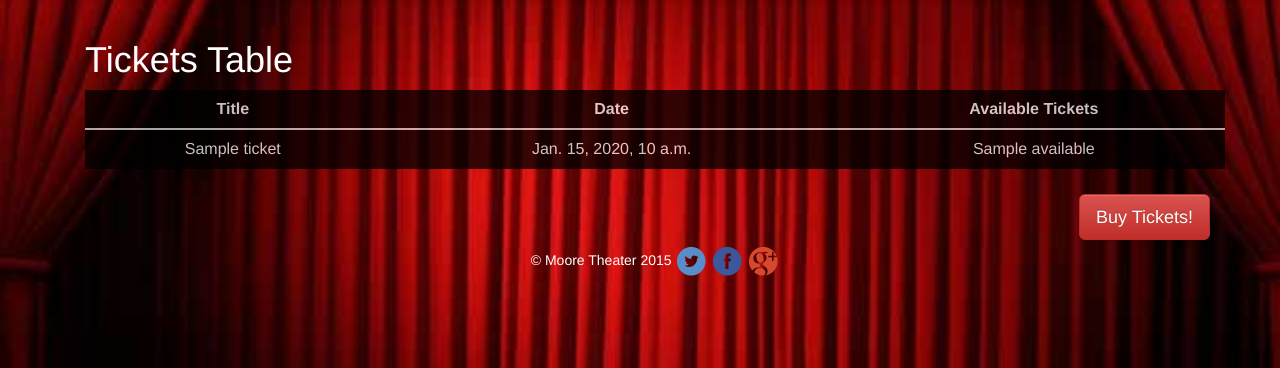
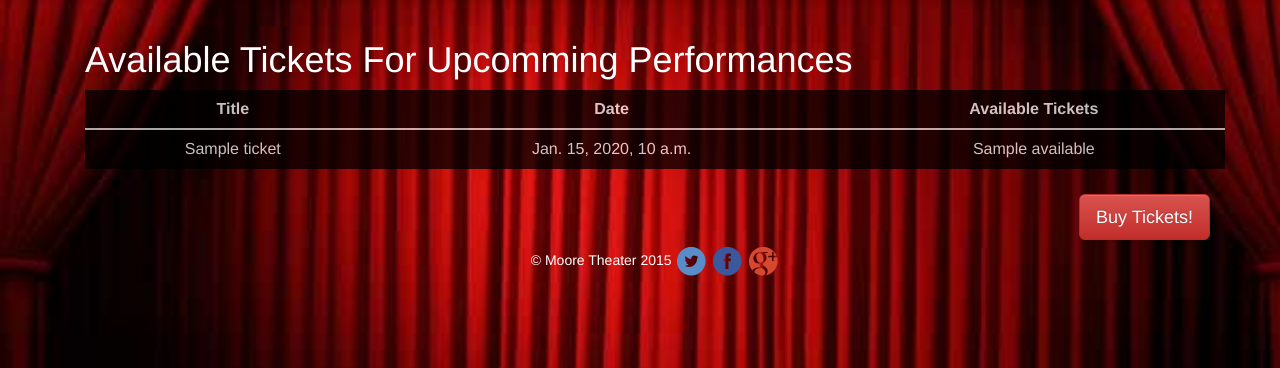
Before and after one commit to sk367/cs399_Theater, a Django app: template cs399_Theater/main/templates/tickets.html in a window 1280 px wide. Shown: the part 52-420 px from the top of the page. Run offline with Django 3.2, Linux system fonts and the light colour scheme; the template is opened without the code that fills it: most values are stand-ins (such as "Sample title", 1, 10 or a date in 2020); parts of the project's set-up code (start-up, migrations or seed data) failed here and were passed over; some libraries are stand-ins or nearby versions.

Commit message:
Name Change

```diff
--- a/cs399_Theater/main/templates/tickets.html
+++ b/cs399_Theater/main/templates/tickets.html
@@ -4,7 +4,7 @@
 <div class="container">
   <body>
     <div class="container">
-	<h1>Tickets Table</h1>
+	<h1>Available Tickets For Upcomming Performances</h1>
 	<table class="table text-center" style="background-color:Black;opacity:.75;">
      	<thead class="text-center">
      		<th style="text-align:center;">Title</th>
```
